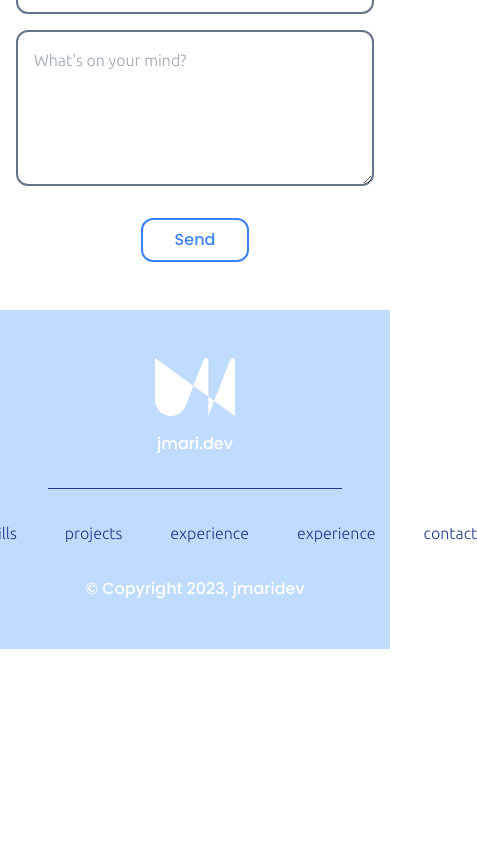
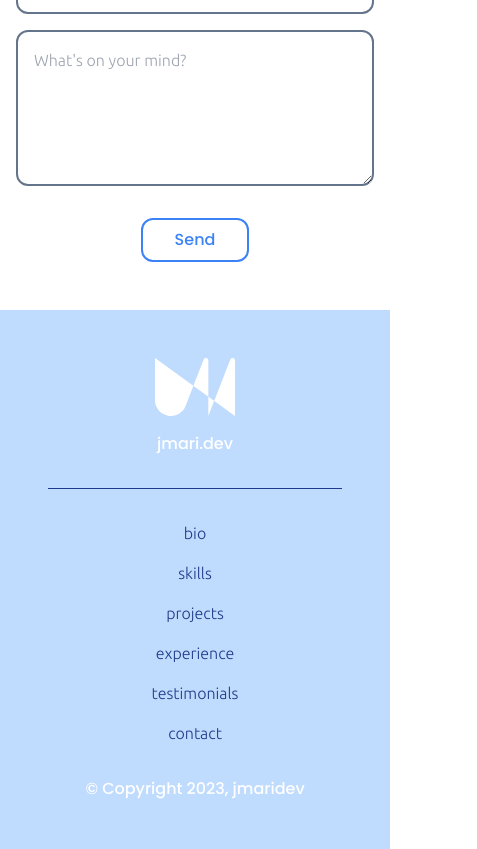
Before and after one commit to jmaridev/jmaridev-website, a Next.js app in the folder frontend/: page / in a window 390 px wide. Shown: the part 8910-9759 px from the top of the page, 477 px wide, since content can reach past the window. Before the commit the page ends 9559 px from the top, so only its background shows below. Built offline with nearby package versions, Linux system fonts and the light colour scheme.

Commit message:
Fix footer responsiveness

```diff
--- a/frontend/src/components/Footer.js
+++ b/frontend/src/components/Footer.js
@@ -11,12 +11,12 @@ export default function Footer() {
         <p className="text-white">jmari.dev</p>
       </div>
       <hr className="border-t-blue-900 dark:border-t-yellow-50 w-full" />
-      <div className="flex gap-12 text-blue-900 dark:text-yellow-50">
+      <div className="flex flex-col place-items-center justify-center md:flex-row gap-4 md:gap-12 text-blue-900 dark:text-yellow-50">
         <a href="#bio">bio</a>
         <a href="#skills">skills</a>
         <a href="#projects">projects</a>
         <a href="#experience">experience</a>
-        <a href="#testimonials">experience</a>
+        <a href="#testimonials">testimonials</a>
         <a href="#contact">contact</a>
       </div>
       <p className="text-white">&copy; Copyright 2023, jmaridev</p>
```
